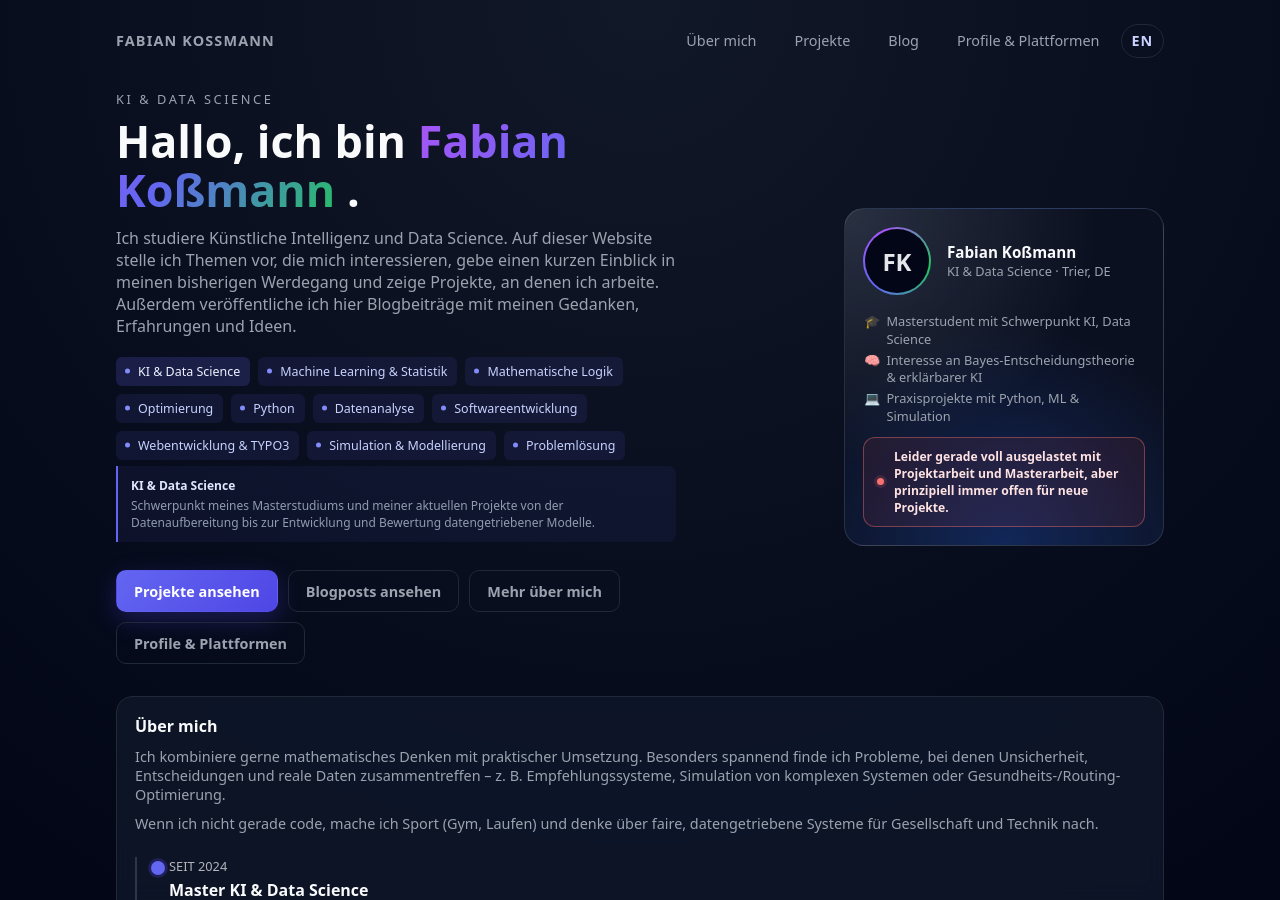
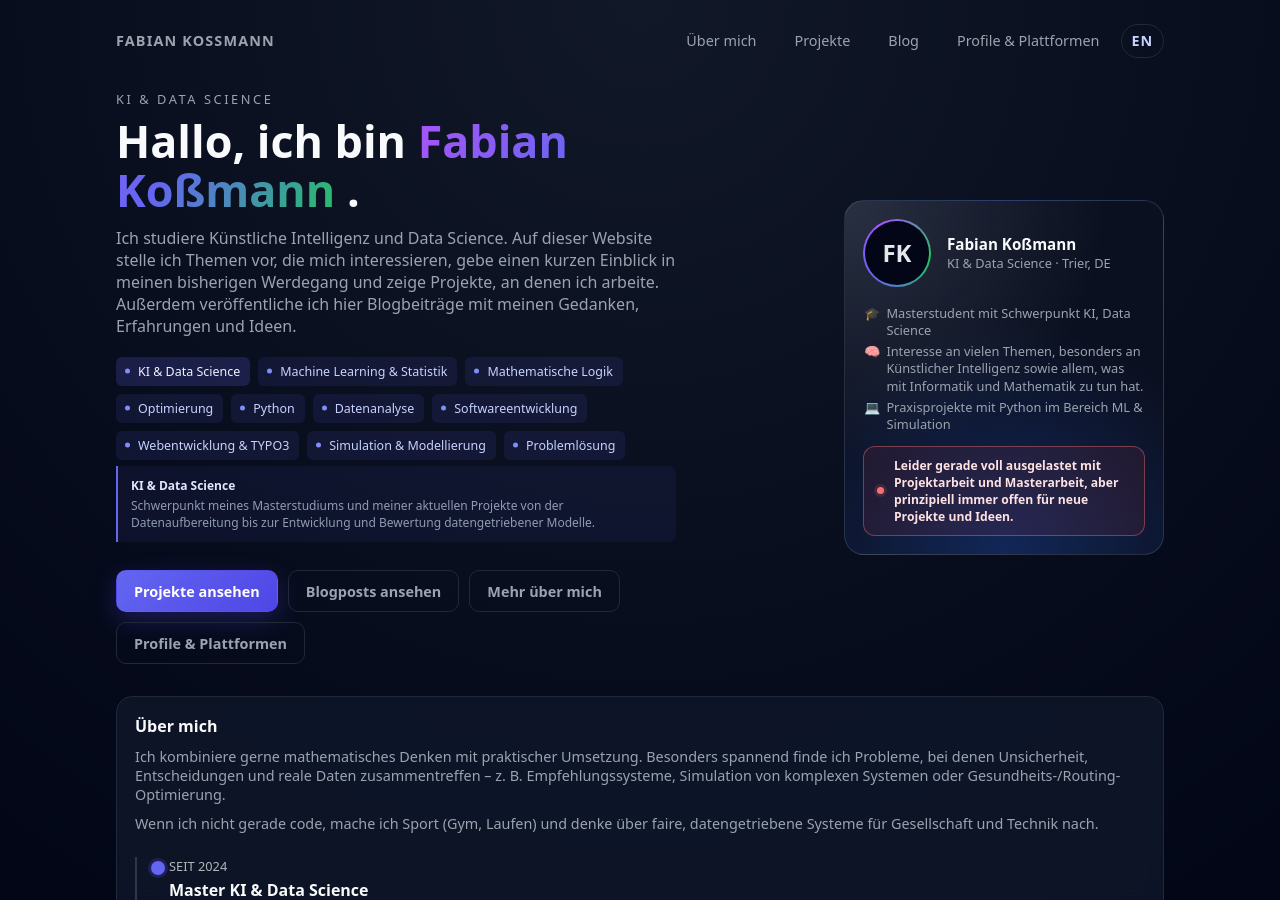
Before and after one commit to kossmanf/fabians-website, a Jekyll site: the page built from index.md, in a window 1280 px wide and 900 px high. Built offline with Jekyll 4.4.1, drawn with Linux system fonts in a browser that asks for light colours.

Commit message:
updated card

```diff
--- a/_data/profile.yml
+++ b/_data/profile.yml
@@ -6,9 +6,9 @@ meta:
   - icon: "🎓"
     text: "Masterstudent mit Schwerpunkt KI, Data Science"
   - icon: "🧠"
-    text: "Interesse an Bayes-Entscheidungstheorie & erklärbarer KI"
+    text: "Interesse an vielen Themen, besonders an Künstlicher Intelligenz sowie allem, was mit Informatik und Mathematik zu tun hat."
   - icon: "💻"
-    text: "Praxisprojekte mit Python, ML & Simulation"
+    text: "Praxisprojekte mit Python im Bereich ML & Simulation"
 
 status_tone: "busy"
-status: "Leider gerade voll ausgelastet mit Projektarbeit und Masterarbeit, aber prinzipiell immer offen für neue Projekte."
+status: "Leider gerade voll ausgelastet mit Projektarbeit und Masterarbeit, aber prinzipiell immer offen für neue Projekte und Ideen."
```
